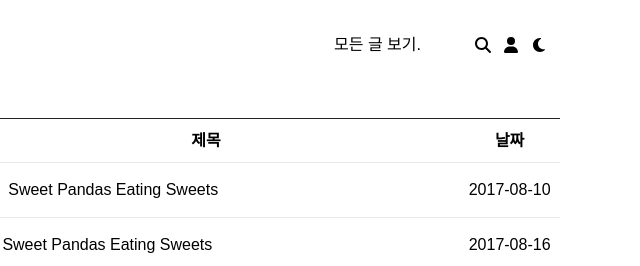
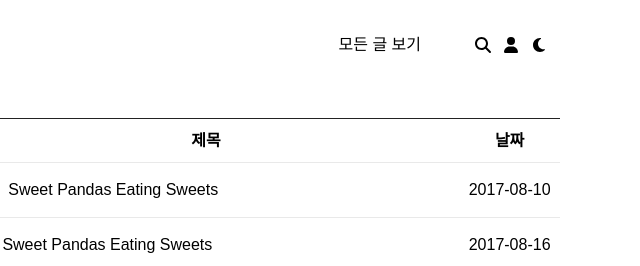
Before and after one commit to headring/headring.github.io, a Gatsby site: page /post-list in a window 1280 px wide. Shown: the top 266 px of the page, 639-1279 px from the left. Built offline with nearby package versions, Linux system fonts and the light colour scheme; Gatsby itself is replaced by a stand-in of ours.

Commit message:
feat: .없앰

```diff
--- a/src/components/Header/index.js
+++ b/src/components/Header/index.js
@@ -36,7 +36,7 @@ const Header = ({ siteTitle }) => {
       <Buttons>
         <Button>
           <Link className="under" to="/post-list">
-            모든 글 보기.
+            모든 글 보기
           </Link>
         </Button>
         <Button>
```
